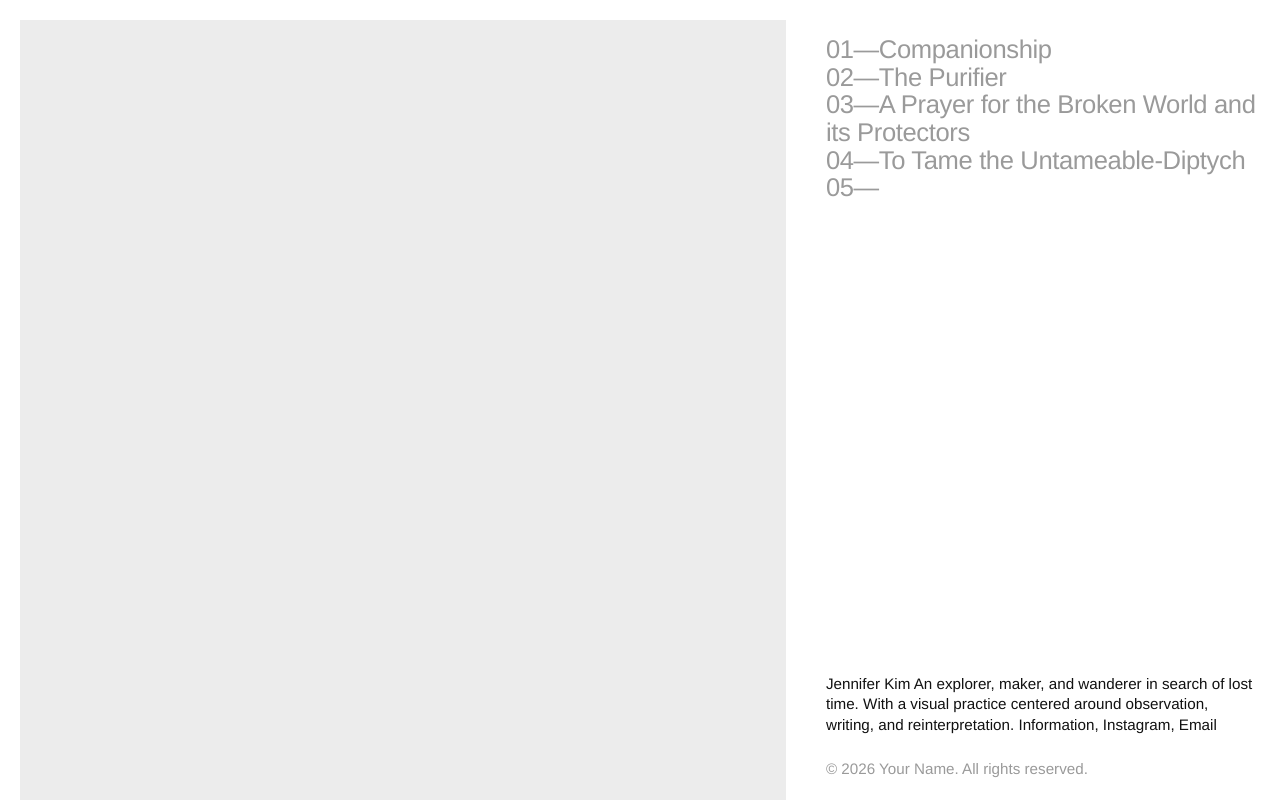
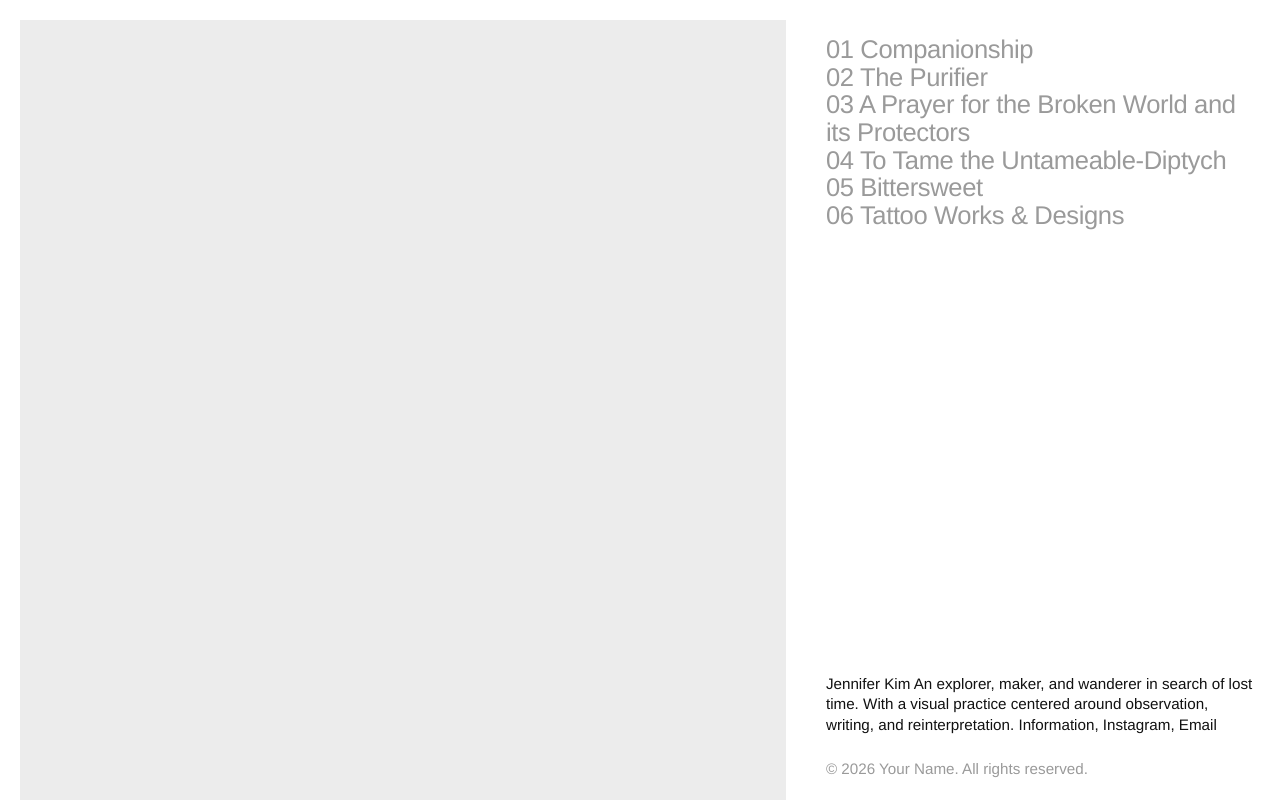
Before and after one commit to jenniferdbkim/Jennifer-Kim, a plain HTML site: page index.html in a window 1280 px wide. Shown: the top 800 px of the page. Drawn offline with Linux system fonts and the light colour scheme.

Commit message:
Update index.html

```diff
--- a/index.html
+++ b/index.html
@@ -53,11 +53,12 @@
     </header>
     <nav class="index" aria-label="Works">
       <ol>
-        <li><a href="work-01.html" data-target="work-01" class="is-active">01—Companionship</a></li>
-        <li><a href="work-02.html" data-target="work-02">02—The Purifier</a></li>
-        <li><a href="work-03.html" data-target="work-03">03—A Prayer for the Broken World and its Protectors</a></li>
-        <li><a href="work-04.html" data-target="work-04">04—To Tame the Untameable-Diptych</a></li>
-        <li><a href="work-05.html" data-target="work-05">05—</a></li>
+        <li><a href="work-01.html" data-target="work-01" class="is-active">01 Companionship</a></li>
+        <li><a href="work-02.html" data-target="work-02">02 The Purifier</a></li>
+        <li><a href="work-03.html" data-target="work-03">03 A Prayer for the Broken World and its Protectors</a></li>
+        <li><a href="work-04.html" data-target="work-04">04 To Tame the Untameable-Diptych</a></li>
+        <li><a href="work-05.html" data-target="work-05">05 Bittersweet</a></li>
+        <li><a href="work-06.html" data-target="work-06">06 Tattoo Works & Designs</a></li>
       </ol>
     </nav>
     <footer class="foot">&copy; 2026 Your Name. All rights reserved.</footer>
```
